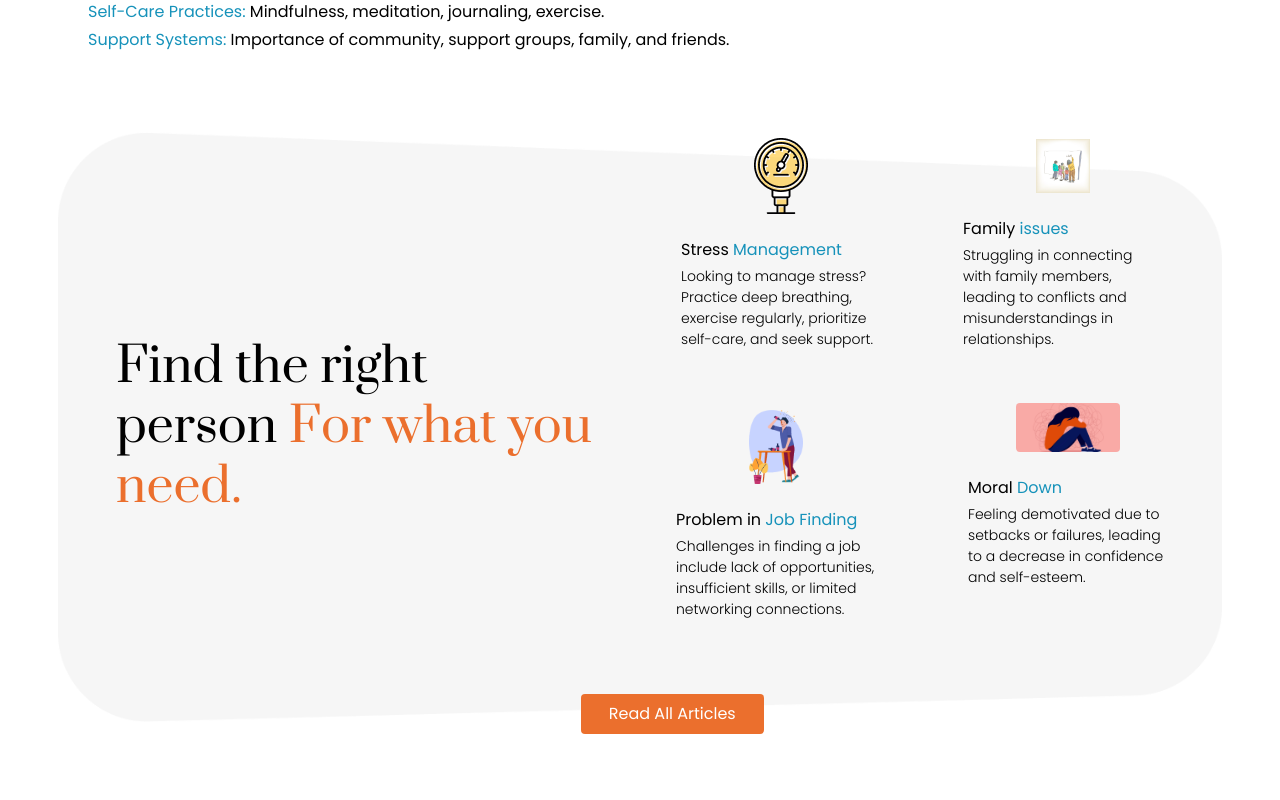
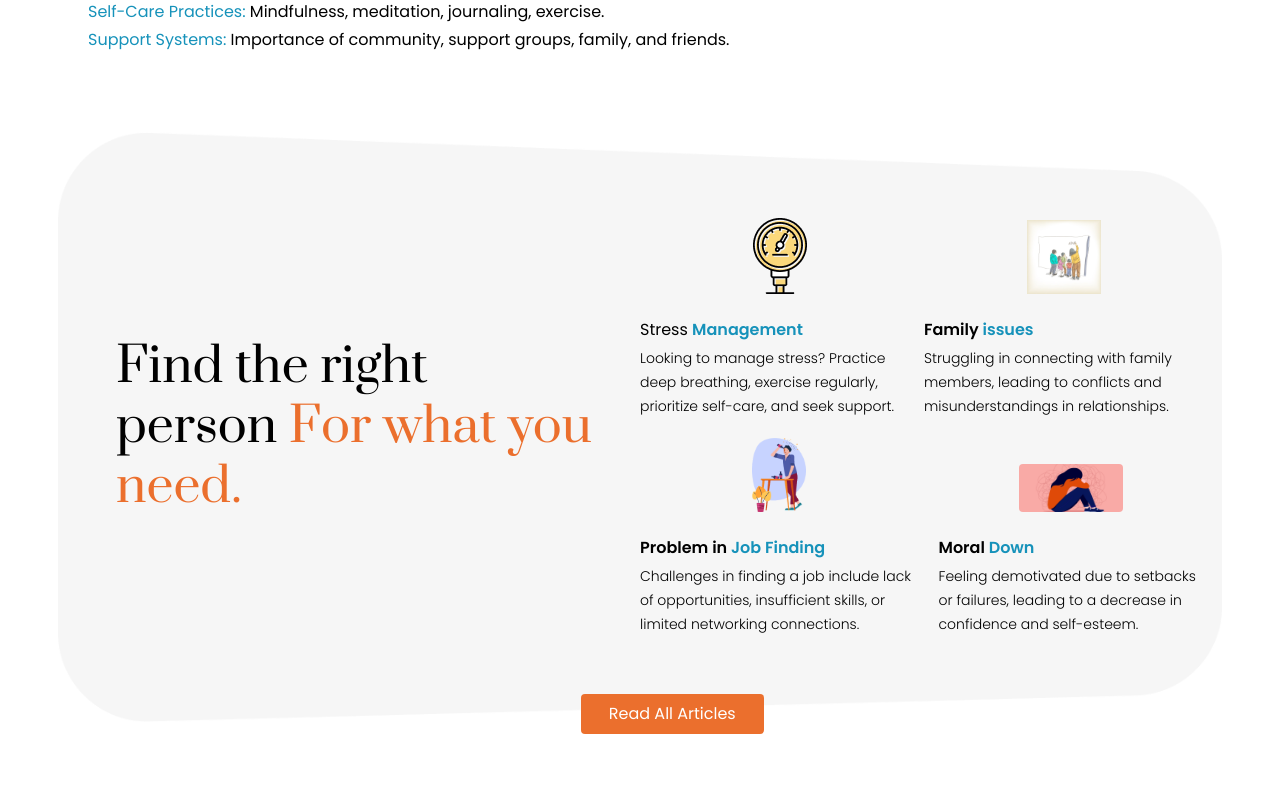
Before and after one commit to Saith-Ahmad/medical_web_troumasupport, a React (Vite) app in the folder Client/: page /understanding-trouma in a window 1280 px wide. Shown: the part 1080-1880 px from the top of the page. Built offline with nearby package versions, Linux system fonts and the light colour scheme.

Commit message:
apply the remaining changes

```diff
--- a/Client/src/components/find-a-therapist/therapist-card/index.tsx
+++ b/Client/src/components/find-a-therapist/therapist-card/index.tsx
@@ -30,7 +30,7 @@ function TherapistCard({ image = "", name = "Dr. Sahb" }: CardProps) {
         </div>
       </div>
 
-      <div className="flex flex-col justify-start items-start w-full md:w-[65%] p-3">
+      <div className="flex flex-col justify-start items-start w-full md:w-[65%] p-3 gap-2">
         <div className="flex gap-4">
           <h5 className="text-2xl font-semibold">{name}</h5>
           <button className="bg-green-700 rounded-3xl px-3 text-white">
@@ -54,7 +54,7 @@ function TherapistCard({ image = "", name = "Dr. Sahb" }: CardProps) {
           <button className="hvr-scl-secondary bg-secondary px-4 py-2 text-white rounded-md">
             Email me
           </button>
-          <img src={addToFavourite} alt="add to favourite" />
+          <img src={addToFavourite} alt="add to favourite" className="hover:scale-105"/>
         </div>
       </div>
     </motion.div>
--- a/Client/src/components/find-a-therapist/therapist-serach/index.tsx
+++ b/Client/src/components/find-a-therapist/therapist-serach/index.tsx
@@ -21,25 +21,9 @@ function TherapistSearch() {
             placeholder="Search by Therapist Name"
           />
 
-          {/* Therapist Select */}
-          <motion.select
-            initial={{ opacity: 0, y: 75 }}
-            whileInView={{ opacity: 1, y: 0 }}
-            transition={{ duration: 0.9, delay: 0.25 }}
-            viewport={{ once: true }}
-            className="flex-1 md:mr-2 font-light md:min-w-[450px] mb-2 md:mb-0 p-2 border border-gray-300 rounded-md min-h-[60px] focus:outline-none focus:border-none focus:ring-[2px] focus:ring-primary"
-          >
-            <option value="" disabled>
-              Select Therapist
-            </option>
-            <option value="therapist1">Therapist 1</option>
-            <option value="therapist2">Therapist 2</option>
-            <option value="therapist3">Therapist 3</option>
-            <option value="therapist4">Therapist 4</option>
-          </motion.select>
 
           {/* Location Select */}
-          <select className="flex-1 md:mr-2 mb-2 md:mb-0 p-2 border border-gray-300 rounded-md min-h-[60px] focus:border-primary focus:outline-none focus:border-none focus:ring focus:ring-primary appearance-none">
+          <select className="flex-1 md:mr-2 mb-2 md:mb-0 p-2 border border-gray-300 rounded-md min-h-[60px] focus:border-primary focus:outline-none focus:border-none focus:ring-2 focus:ring focus:ring-primary appearance-none">
             <option value="" disabled>
               Select Location
             </option>
--- a/Client/src/components/header/navbar/index.tsx
+++ b/Client/src/components/header/navbar/index.tsx
@@ -56,7 +56,7 @@ const Navbar = () => {
           </div>
 
           <div className="hidden lg:flex">
-            <ul className="flex space-x-5 text-[16px] font-medium">
+            <ul className="flex space-x-3 text-[16px] font-medium">
               <li className="relative"
                   onMouseEnter={() => {
                     setIsOpenTrouma(true);
@@ -107,18 +107,19 @@ const Navbar = () => {
                       <Link to="/therapist-chat">Chat with Therapist</Link>
                     </li>
                     <li className="py-2 px-4 hover:bg-gray-100">
-                      <Link to="/chat-room">Community Chat</Link>
+                      <Link to="/stories">Personal Stories</Link>
                     </li>
                     <li className="py-2 px-4 hover:bg-gray-100">
-                      <Link to="/stories">Personal Stories</Link>
+                      <Link to="/about-us">About Us</Link>
                     </li>
                   </ul>
                 )}
               </li>
 
               <li onMouseEnter={() => { setIsOpenTrouma(false); setIsOpenSupport(false) }}>
-                <Link to='/about-us'>About Us</Link>
+                <Link to='/chat-room'>Community Chat</Link>
               </li>
+
             </ul>
           </div>
 
@@ -174,16 +175,16 @@ const Navbar = () => {
                     <Link to="/therapist-chat">Chat with Therapist</Link>
                   </li>
                   <li className="py-1 hover:bg-gray-100">
-                    <Link to="/chat-room">Community Chat</Link>
+                    <Link to="/stories">Personal Stories</Link>
                   </li>
                   <li className="py-1 hover:bg-gray-100">
-                    <Link to="/stories">Personal Stories</Link>
+                    <Link to="/about-us">About Us</Link>
                   </li>
                 </ul>
               )}
             </li>
             <li>
-              <Link to="/about-us">About Us</Link>
+              <Link to="/chat-room">Community Chat</Link>
             </li>
             <li className="flex gap-3">
               <span>
--- a/Client/src/components/home/readAllArticles/index.tsx
+++ b/Client/src/components/home/readAllArticles/index.tsx
@@ -38,61 +38,61 @@ const ReadAllArticles = () => {
             viewport={{ once: true }}
             className="lg:w-1/2 w-full flex flex-col justify-between gap-5"
           >
-            <div className="flex flex-row justify-around">
-              <div className="flex flex-col gap-1 max-w-[200px] items-start justify-center lg:-mt-24">
+            <div className="flex flex-row justify-around items-end gap-1">
+              <div className="flex flex-col gap-1 max-w-[280px] items-start justify-center">
                 <img
                   src={StressManagement}
                   alt="Stress Management"
                   className="w-[54px] self-center mb-5"
                 />
                 <p>
-                  Stress <span className="text-secondary">Management</span>
+                  Stress <span className="text-secondary font-semibold">Management</span>
                 </p>
-                <p className="font-light para-medium">
+                <p className="font-light para-medium leading-6">
                   Looking to manage stress? Practice deep breathing, exercise
                   regularly, prioritize self-care, and seek support.
                 </p>
               </div>
-              <div className="flex flex-col gap-1 max-w-[200px] items-start justify-center lg:-mt-24 xl:-mt-24">
+              <div className="flex flex-col gap-1 max-w-[280px] items-start justify-center">
                 <img
                   src={FamilyIssues}
                   alt="Family Issues"
-                  className="w-[54px] z-20 self-center mb-5"
+                  className="w-[74px] z-20 self-center mb-5"
                 />
-                <p className="">
+                <p className="font-semibold">
                   Family <span className="text-secondary">issues</span>
                 </p>
-                <p className="font-light para-medium">
+                <p className="font-light para-medium leading-6">
                   Struggling in connecting with family members, leading to
                   conflicts and misunderstandings in relationships.
                 </p>
               </div>
             </div>
-            <div className="flex flex-row justify-around gap-5">
-              <div className="flex flex-col gap-1 max-w-[200px] items-start justify-center lg:mt-10">
+            <div className="flex flex-row justify-around items-end gap-1 lg:gap-5">
+              <div className="flex flex-col gap-1 max-w-[280px] items-start justify-center">
                 <img
                   src={JobProblem}
                   alt="Job Finding Problems"
                   className="w-[54px] self-center mb-5"
                 />
-                <p className="">
+                <p className="font-semibold">
                   Problem in <span className="text-secondary">Job Finding</span>
                 </p>
-                <p className="font-light para-medium">
+                <p className="font-light para-medium leading-6">
                   Challenges in finding a job include lack of opportunities,
                   insufficient skills, or limited networking connections.
                 </p>
               </div>
-              <div className="flex flex-col gap-1 max-w-[200px] items-start justify-center">
+              <div className="flex flex-col gap-1 max-w-[280px] items-start justify-center">
                 <img
                   src={MoralDown}
                   alt="Moral Down"
                   className="w-[104px] rounded-sm self-center mb-5"
                 />
-                <p className="">
+                <p className="font-semibold">
                   Moral<span className="text-secondary"> Down</span>
                 </p>
-                <p className="font-light para-medium">
+                <p className="font-light para-medium leading-6">
                   Feeling demotivated due to setbacks or failures, leading to a
                   decrease in confidence and self-esteem.
                 </p>
```
